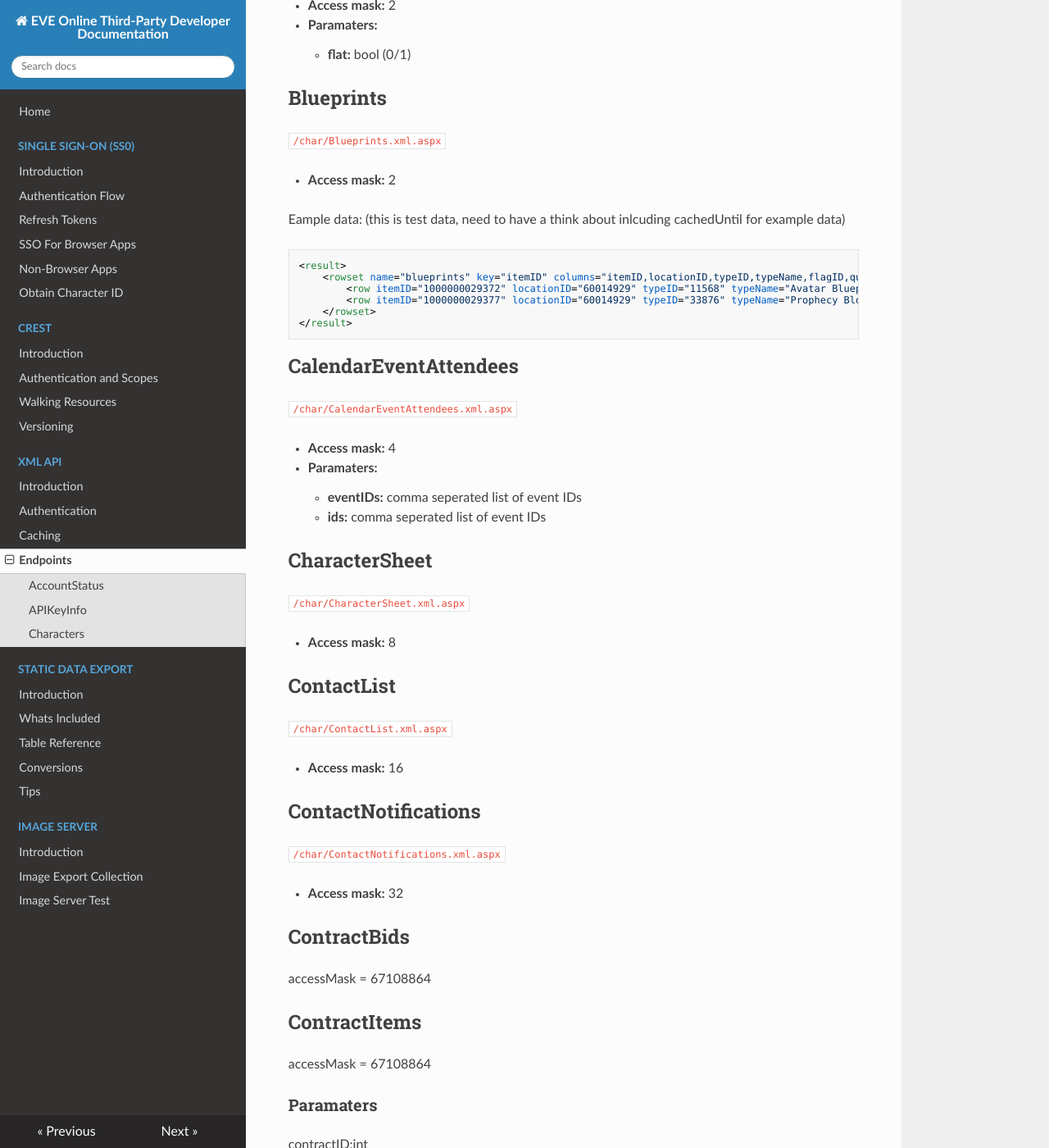
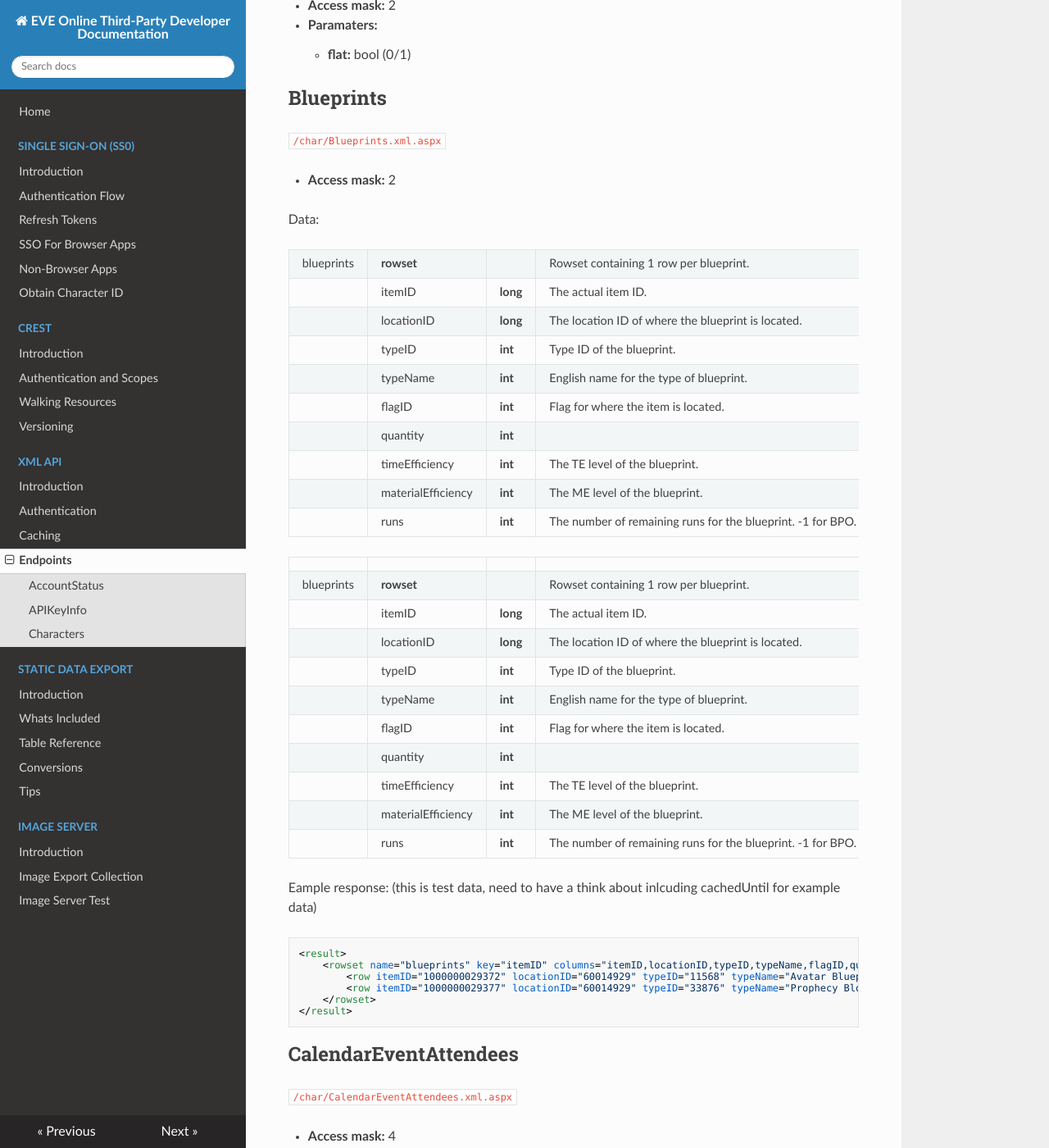
Before and after one commit to OrthoLoess/eveonline-third-party-documentation, an MkDocs documentation site: the page built from docs/xmlapi/endpoints.md, in a window 1280 px wide and 1400 px high, scrolled down 842 px. Shown: the whole window at 82% size. Built offline with MkDocs 1.6.1, drawn with Linux system fonts in a browser that asks for light colours; nearby versions of some CDN libraries; old or Windows-style settings are respelled for this version of MkDocs.

Commit message:
Trying to different tables to get feedback from people

````diff
--- a/docs/xmlapi/endpoints.md
+++ b/docs/xmlapi/endpoints.md
@@ -29,7 +29,86 @@ accessMask = 33554432
 
 * __Access mask:__ 2
 
-Eample data: (this is test data, need to have a think about inlcuding cachedUntil for example data)
+Data:
+<table border="1">
+    <tbody>
+        <tr>
+            <td>blueprints</td>
+            <td><strong>rowset</strong></td>
+            <td></td>
+            <td>Rowset containing 1 row per blueprint.</td>
+        </tr>
+        <tr>
+            <td></td>
+            <td>itemID</td>
+            <td><strong>long</strong></td>
+            <td>The actual item ID.</td>
+        </tr>
+        <tr>
+            <td></td>
+            <td>locationID</td>
+            <td><strong>long</strong></td>
+            <td>The location ID of where  the blueprint is located.</td>
+        </tr>
+        <tr>
+            <td></td>
+            <td>typeID</td>
+            <td><strong>int</strong></td>
+            <td>Type ID of the blueprint.</td>
+        </tr>
+        <tr>
+            <td></td>
+            <td>typeName</td>
+            <td><strong>int</strong></td>
+            <td>English name for the type of blueprint.</td>
+        </tr>
+        <tr>
+            <td></td>
+            <td>flagID</td>
+            <td><strong>int</strong></td>
+            <td>Flag for where the item is located.</td>
+        </tr>
+        <tr>
+            <td></td>
+            <td>quantity</td>
+            <td><strong>int</strong></td>
+            <td></td>
+        </tr>
+        <tr>
+            <td></td>
+            <td>timeEfficiency</td>
+            <td><strong>int</strong></td>
+            <td>The TE level of the blueprint.</td>
+        </tr>
+        <tr>
+            <td></td>
+            <td>materialEfficiency</td>
+            <td><strong>int</strong></td>
+            <td>The ME level of the blueprint.</td>
+        </tr>
+        <tr>
+            <td></td>
+            <td>runs</td>
+            <td><strong>int</strong></td>
+            <td>The number of remaining runs for the blueprint. -1 for BPO.</td>
+        </tr>
+    </tbody>
+</table>
+
+|            |                    |          |                                                             |
+|------------|--------------------|----------|-------------------------------------------------------------|
+| blueprints | __rowset__         |          | Rowset containing 1 row per blueprint.                      |
+|            | itemID             | __long__ | The actual item ID.                                         |
+|            | locationID         | __long__ | The location ID of where  the blueprint is located.         |
+|            | typeID             | __int__  | Type ID of the blueprint.                                   |
+|            | typeName           | __int__  | English name for the type of blueprint.                     |
+|            | flagID             | __int__  | Flag for where the item is located.                         |
+|            | quantity           | __int__  |                                                             |
+|            | timeEfficiency     | __int__  | The TE level of the blueprint.                              |
+|            | materialEfficiency | __int__  | The ME level of the blueprint.                              |
+|            | runs               | __int__  | The number of remaining runs for the blueprint. -1 for BPO. |
+
+Eample response: (this is test data, need to have a think about inlcuding cachedUntil for example data)
 ```xml
 <result>
     <rowset name="blueprints" key="itemID" columns="itemID,locationID,typeID,typeName,flagID,quantity,timeEfficiency,materialEfficiency,runs">
````
